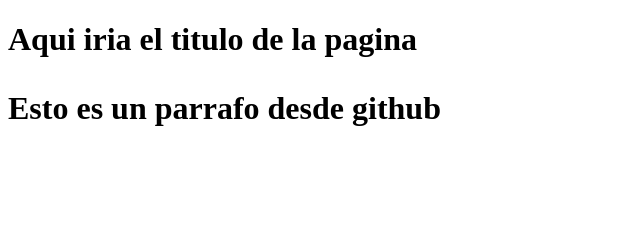
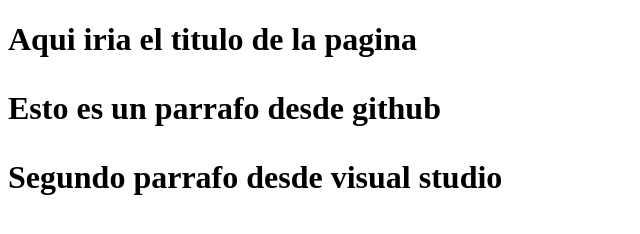
Before and after one commit to is-Fatima/proyectoweb-empresa-C, a plain HTML site: page index.html in a window 1280 px wide. Shown: the whole page, without its empty margins (0-640 px from the left). Drawn offline with Linux system fonts and the light colour scheme.

Commit message:
Agregando segundo parrafo

```diff
--- a/index.html
+++ b/index.html
@@ -8,6 +8,7 @@
 <body>
     <h1>Aqui iria el titulo de la pagina</h>
     <p>Esto es un parrafo desde github</p>
+    <p>Segundo parrafo desde visual studio</p>
 
 </body>
 </html>
```
